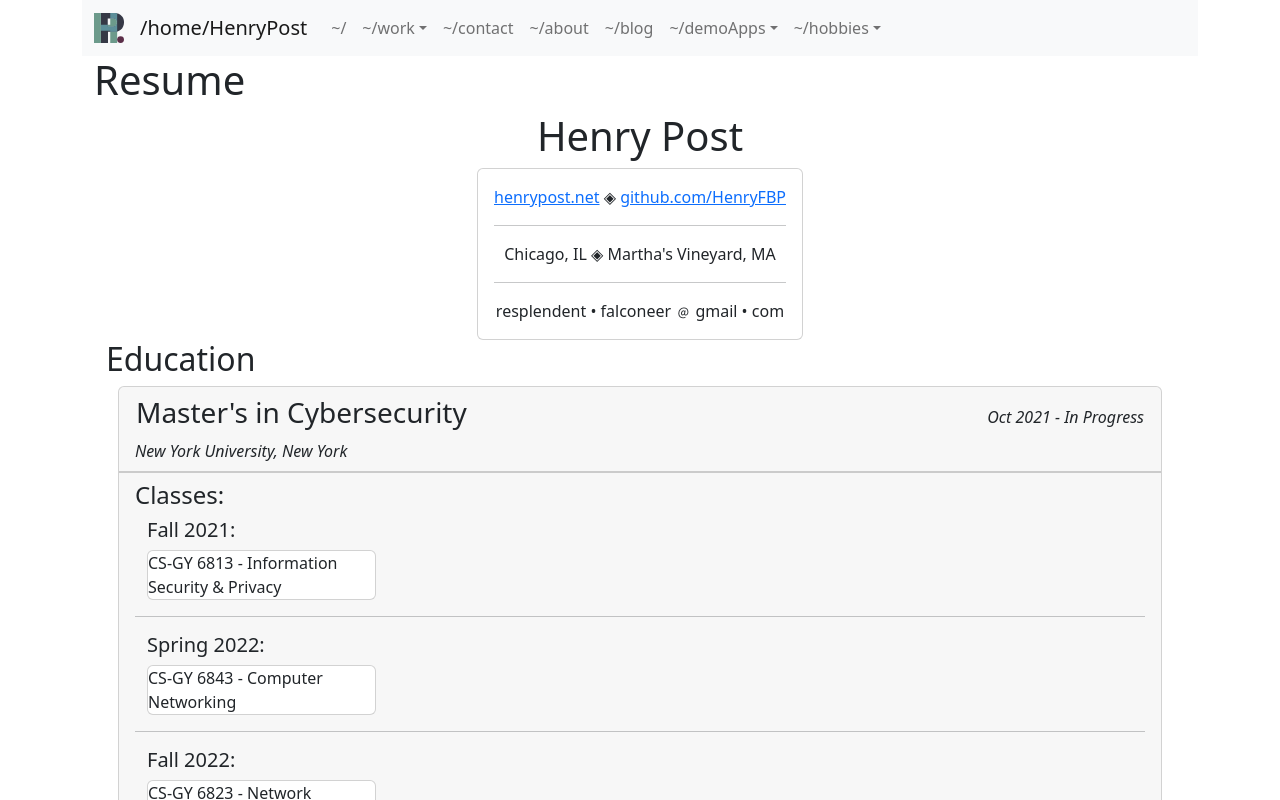
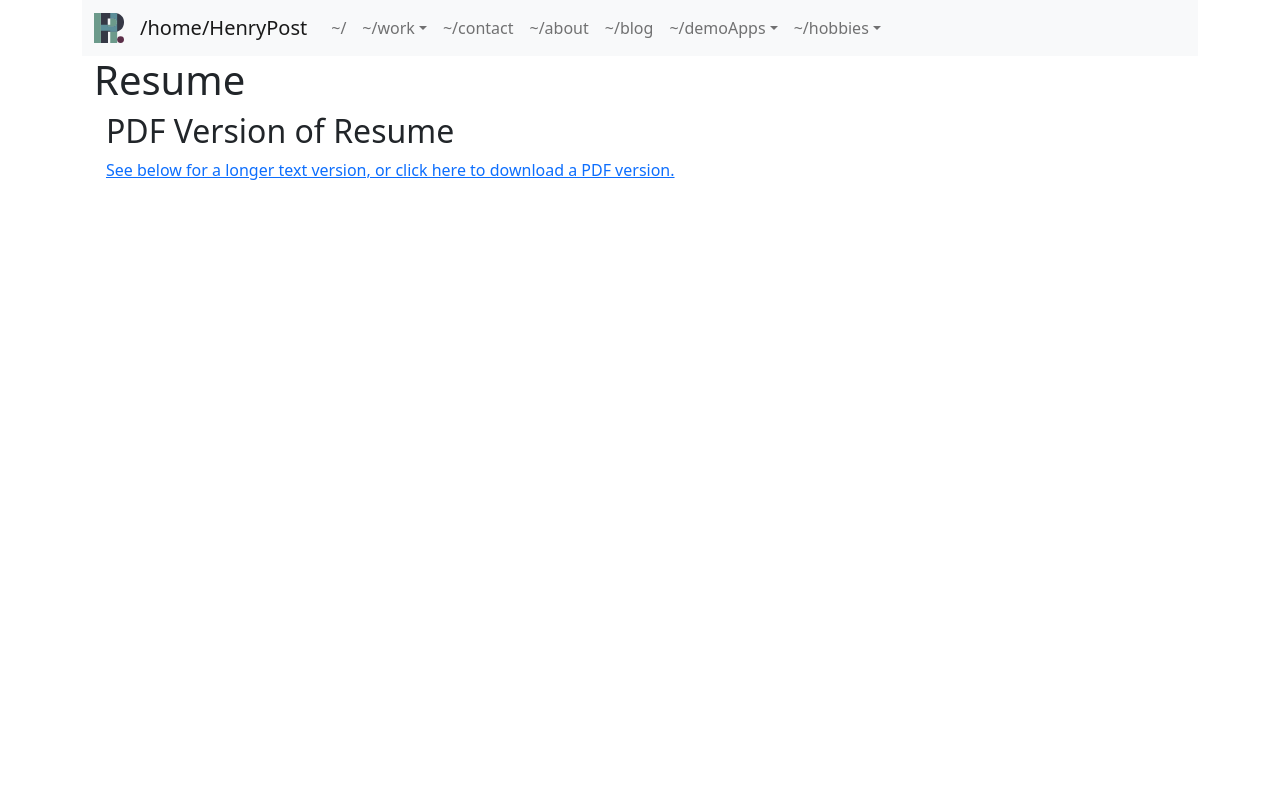
Before and after one commit to meltingscales/henrypost.net, a React (Create React App) app: page /work/resume in a window 1280 px wide. Shown: the top 800 px of the page. Built offline with nearby package versions, Linux system fonts and the light colour scheme.

Commit message:
add resume

```diff
--- a/src/Config.ts
+++ b/src/Config.ts
@@ -3,12 +3,8 @@
 export let OWNER_GH_USERNAME = 'henryfbp'
 // noinspection HttpUrlsUsage
 export let HENRY_PRETTY_WEBSITE_URL = 'http://henrypost.net/'
-export let OLD_GH_SITE_URL = 'https://henryfbp.github.io/'
-export let NEW_REACT_SITE_URL = 'https://henryfbp-nodejs-site.uk.r.appspot.com/'
-
-// export let GH_BLOG_INFO= {
-//     ''
-// }
+export let HENRY_OLD_GH_SITE_URL = 'https://henryfbp.github.io/'
+export let HENRY_NEW_REACT_SITE_URL = 'https://henryfbp-nodejs-site.uk.r.appspot.com/'
 
 export let SITE_CODE_URL = 'https://github.com/HenryFBP/personal-website-react'
 export let ISBN_URL = 'https://isbnsearch.org/search?s='
--- a/src/pages/PageContact.tsx
+++ b/src/pages/PageContact.tsx
@@ -1,5 +1,5 @@
 import {Card, Container} from "react-bootstrap";
-import {HENRY_PRETTY_WEBSITE_URL} from "../Config";
+import {HENRY_OLD_GH_SITE_URL} from "../Config";
 import {BusinessCard} from "react-business-card-hfbp"
 
 const PageContact = () => {
@@ -7,7 +7,7 @@
         <h1>Contact</h1>
         <Card>
             <Card.Header>
-                Contact is WIP, Please visit <a href={HENRY_PRETTY_WEBSITE_URL}>{HENRY_PRETTY_WEBSITE_URL}</a>
+                Contact is WIP, Please visit <a href={HENRY_OLD_GH_SITE_URL}>{HENRY_OLD_GH_SITE_URL}</a>
             </Card.Header>
         </Card>
 
--- a/src/pages/PageHome.tsx
+++ b/src/pages/PageHome.tsx
@@ -1,6 +1,6 @@
 import React from 'react';
 import {Alert, Card, Col, Container, ListGroup, Row} from "react-bootstrap";
-import {HENRY_PRETTY_WEBSITE_URL, OLD_GH_SITE_URL, OWNER_NAME} from "../Config";
+import {HENRY_PRETTY_WEBSITE_URL, HENRY_OLD_GH_SITE_URL, OWNER_NAME} from "../Config";
 import {Github, Laptop, Mailbox, Tree} from "react-bootstrap-icons";
 
 
@@ -15,7 +15,7 @@
         // style={{width: '30vw'}}
     >
         <Card.Img
-            src={require('../img/headshot.png')}
+            src={'/staticfiles/headshot.png'}
             alt={'Henry Post smiling, wearing a bright orange shirt, standing in front of the sea near Hawaii.'}
         />
         <Card.Body>
@@ -94,12 +94,12 @@
 
                             <p>Hello, welcome to {OWNER_NAME}'s website.</p>
                             <p>I am learning ReactJS, which this website is written in.</p>
-                            <p>This is intended to replace <a href={OLD_GH_SITE_URL}>my old website</a>, which has
+                            <p>This is intended to replace <a href={HENRY_OLD_GH_SITE_URL}>my old website</a>, which has
                                 grown very large and is somewhat hard to customize
                                 as it was built with Hugo, a static Markdown to HTML templating tool.</p>
                         </Alert>
                         <Alert variant={'danger'}>
-                            <a href={OLD_GH_SITE_URL}>
+                            <a href={HENRY_OLD_GH_SITE_URL}>
                                 <h3>Note: This is an extremely in-development website. <br/><br/>
                                     If you are not expecting this, please click here to be taken to my old website.</h3>
                             </a>
--- a/src/pages/PageResume.tsx
+++ b/src/pages/PageResume.tsx
@@ -12,6 +12,21 @@
     return <>
         <h1>Resume</h1>
         <Container>
+            <h2>PDF Version of Resume</h2>
+            <p>
+                <a href={'/staticfiles/HenryPostResume.pdf'}>See below for a longer text version, or click here to download a
+                    PDF version.</a>
+            </p>
+
+            <iframe title="Henry Post's Resume"
+                    src="/staticfiles/HenryPostResume.pdf"
+                    style={{'width': '100%', 'height': '100vh'}}
+            />
+
+
+
+        </Container>
+        <Container>
             {new MResume(HENRY_TRESUME_DATA()).renderResume()}
         </Container>
     </>;
```
Also changed, not shown: public/staticfiles/headshot.png (renamed from src/img/headshot.png), 1 other file (tests, documents, lock files or other folders).
